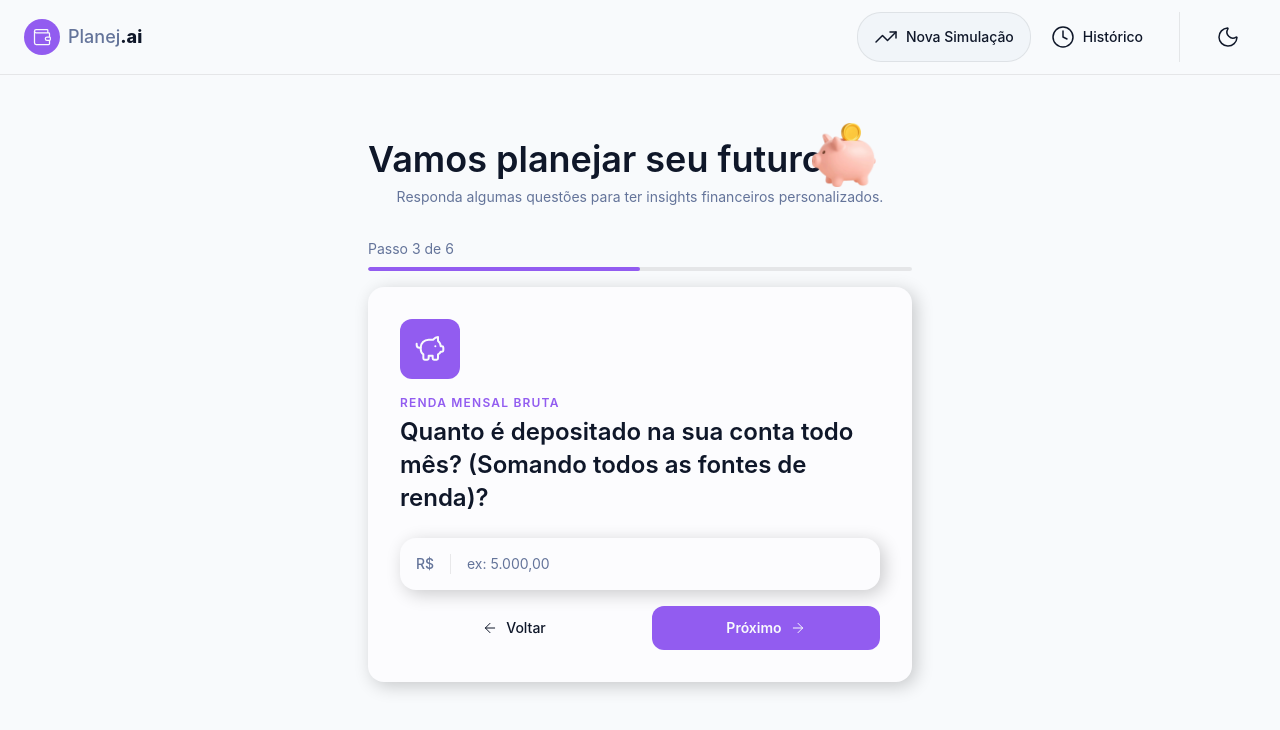
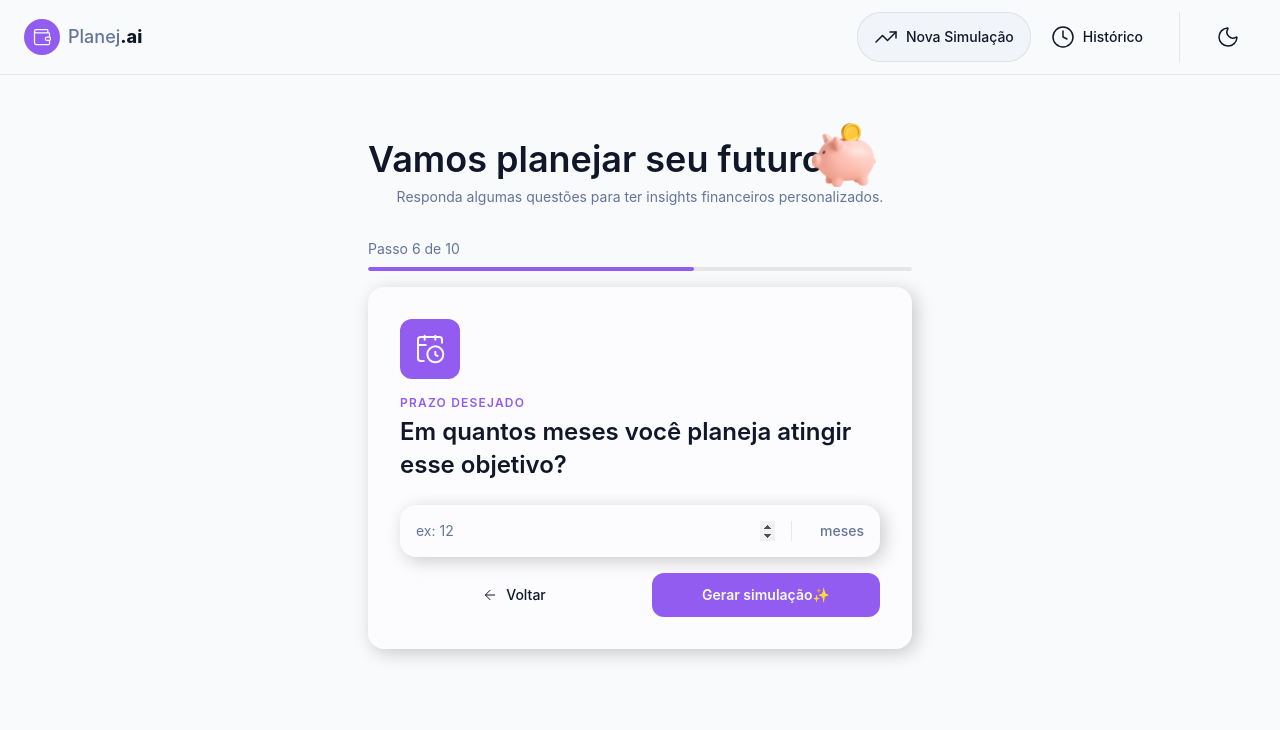
Before and after one commit to ThiagoGomes28/Planejai, a React (Vite) app: page / in a window 1280 px wide. Shown: the top 730 px of the page. Built offline with nearby package versions, Linux system fonts and the light colour scheme.

Commit message:
Add: Adicionar dados ao formulario

```diff
--- a/src/components/features/Simulation/Form.tsx
+++ b/src/components/features/Simulation/Form.tsx
@@ -1,21 +1,15 @@
-import { PiggyBank } from 'lucide-react'
+import { simulationFormSteps } from '@/data/simulation'
+
 import { FormStep } from './FormStep'
 import { StepProgress } from './Progress'
 
-export function SimulationForm() {
+export const SimulationForm = () => {
+  const currentStep = simulationFormSteps[5]
+
   return (
     <>
-      <StepProgress currentStep={3} totalSteps={6} />
-      <FormStep
-        icon={PiggyBank}
-        title="Renda Mensal Bruta"
-        question="Quanto é depositado na sua conta todo mês? (Somando todos as fontes de renda)?"
-        inputProps={{
-          type: 'text',
-          placeholder: 'ex: 5.000,00',
-          prefix: 'R$'
-        }}
-      />
+      <StepProgress currentStep={6} totalSteps={10} />
+      <FormStep key={currentStep.id} {...currentStep} />
     </>
   )
 }
--- a/src/components/features/Simulation/FormStep/index.tsx
+++ b/src/components/features/Simulation/FormStep/index.tsx
@@ -3,7 +3,8 @@ import { ArrowLeft, ArrowRight, type LucideIcon } from 'lucide-react'
 import { Button } from '@/components/shared/Button'
 import { Input, type InputProps } from '@/components/shared/Input'
 
-interface FormStepProps {
+export interface FormStepProps {
+  id: string
   icon: LucideIcon
   title: string
   question: string
--- /dev/null
+++ b/src/data/simulation.ts
@@ -0,0 +1,77 @@
+import { CalendarClock, CreditCard, Goal, Landmark, PiggyBank, Wallet } from 'lucide-react'
+
+import type { FormStepProps } from '../components/features/Simulation/FormStep'
+
+export const simulationFormSteps: FormStepProps[] = [
+  {
+    id: 'income',
+    icon: PiggyBank,
+    title: 'Renda mensal bruta',
+    question: 'Quanto é depositado na sua conta todo mês (somando todas as fontes)?',
+    inputProps: {
+      placeholder: 'ex: 5.000,00',
+      prefix: 'R$',
+      maxLength: 12
+    }
+  },
+  {
+    id: 'expenses',
+    icon: CreditCard,
+    title: 'Custos fixos de vida',
+    question: 'Quanto você gasta mensalmente com custos fixos (aluguel, contas, etc)?',
+    inputProps: {
+      placeholder: 'ex: 2.000,00',
+      prefix: 'R$',
+      maxLength: 12
+    }
+  },
+  {
+    id: 'debts',
+    icon: Landmark,
+    title: 'Dívidas / parcelas',
+    question: 'Você tem algum valor comprometido com parcelas ou empréstimos mensalmente?',
+    inputProps: {
+      placeholder: 'ex: 500,00',
+      prefix: 'R$',
+      maxLength: 12
+    }
+  },
+  {
+    id: 'goalName',
+    icon: Goal,
+    title: 'Nome da meta',
+    question: 'Qual o objetivo que você deseja alcançar?',
+    inputProps: {
+      placeholder: 'ex: Viagem para o Japão',
+      maxLength: 50
+    }
+  },
+  {
+    id: 'goalAmount',
+    icon: Wallet,
+    title: 'Custo da meta',
+    question: 'Quanto custa realizar esse sonho?',
+    inputProps: {
+      placeholder: 'ex: 15.000,00',
+      prefix: 'R$',
+      maxLength: 12
+    }
+  },
+  {
+    id: 'goalDeadline',
+    icon: CalendarClock,
+    title: 'Prazo desejado',
+    question: 'Em quantos meses você planeja atingir esse objetivo?',
+    inputProps: {
+      type: 'number',
+      placeholder: 'ex: 12',
+      suffix: 'meses',
+      min: 1,
+      max: 120
+    },
+    submitButtonProps: {
+      label: 'Gerar simulação',
+      emojiIcon: '✨'
+    }
+  }
+]
```
